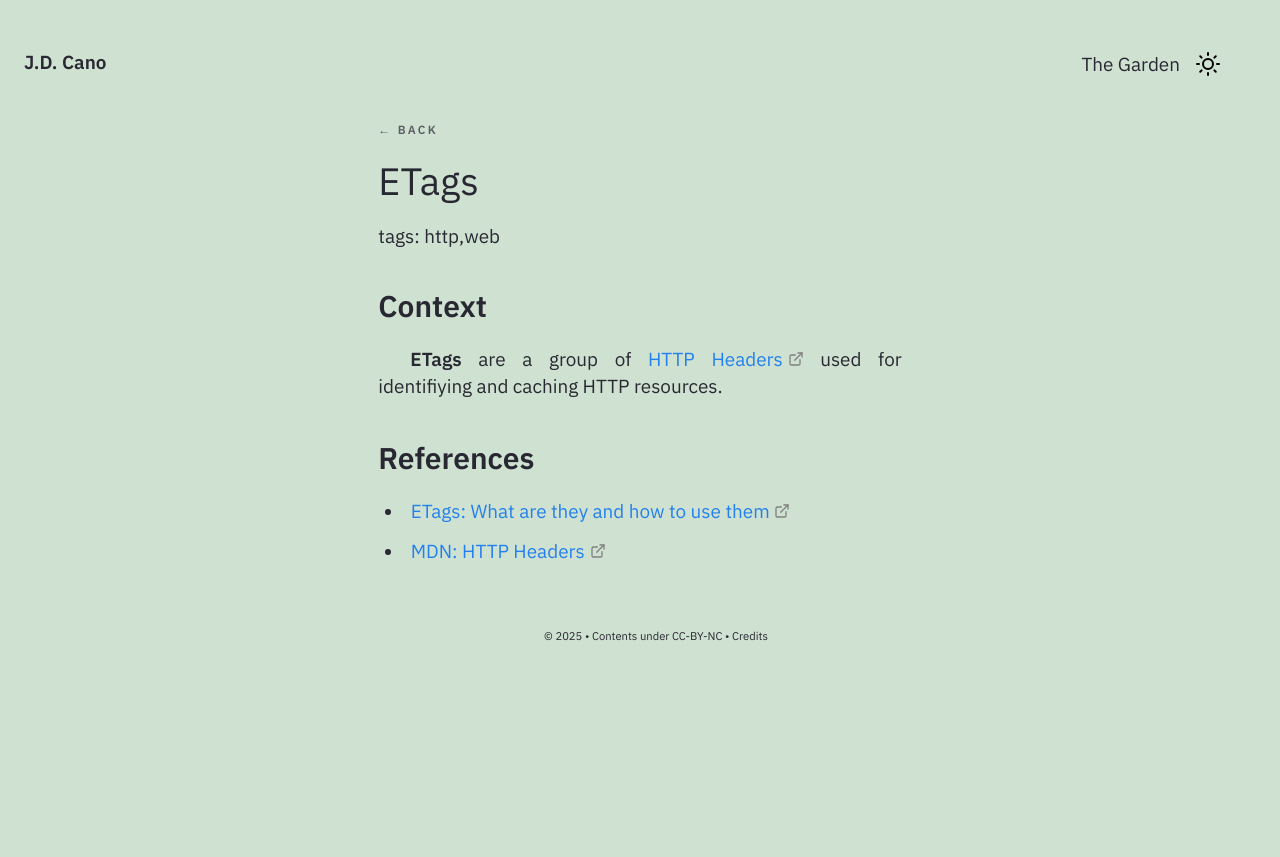
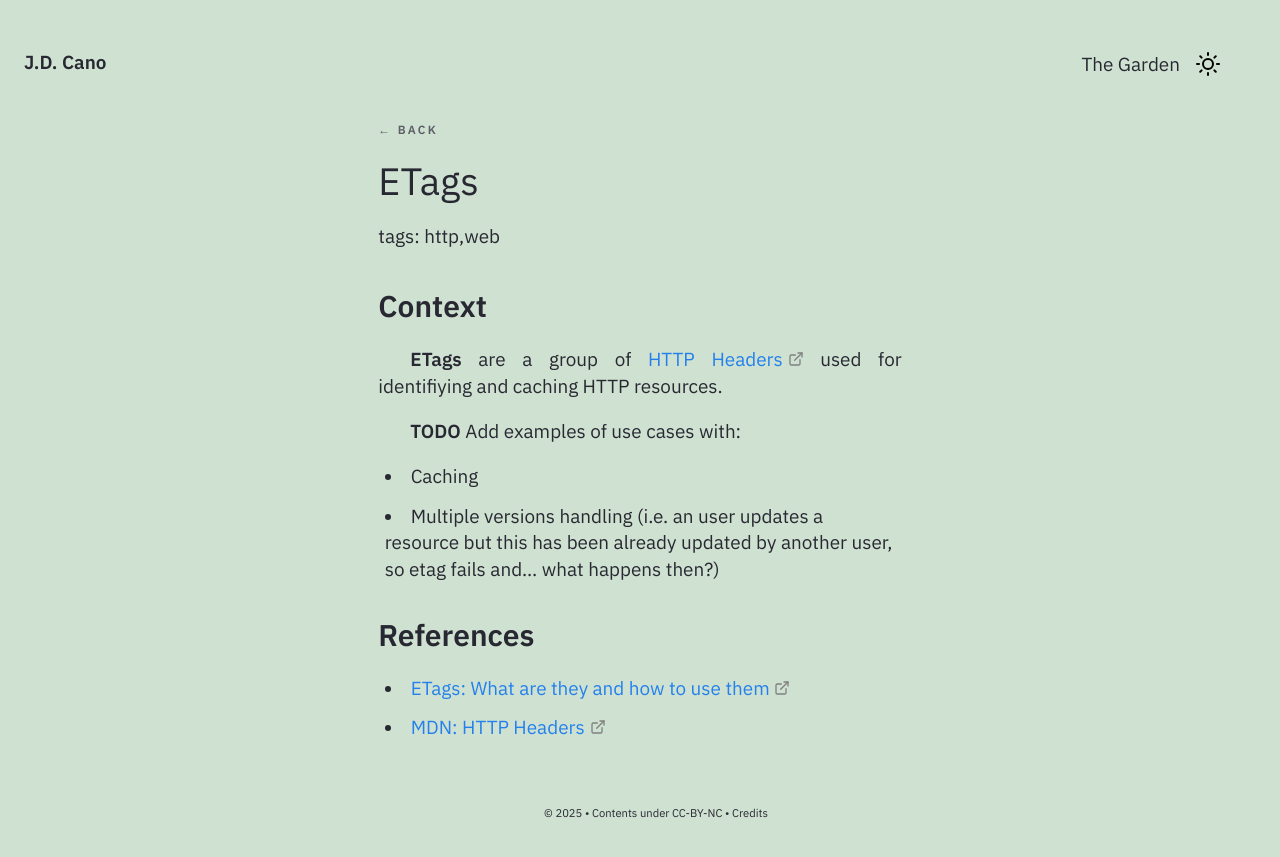
Before and after one commit to Gorzas/gorzas.github.io, a Jekyll site: the page built from _notes/Public/tech/HTTP/ETags.md, in a window 1280 px wide. Shown: the top 857 px of the page. Built offline with Jekyll 4.4.1, drawn with Linux system fonts in a browser that asks for light colours.

Commit message:
Update ETags.md with new date and TODO items
Updated the 'updated' date and added a TODO for examples.

```diff
--- a/_notes/Public/tech/HTTP/ETags.md
+++ b/_notes/Public/tech/HTTP/ETags.md
@@ -12,6 +12,10 @@ growth: seedlings
 
 **ETags** are a group of [HTTP Headers](https://developer.mozilla.org/en-US/docs/Web/HTTP/Reference/Headers) used for identifiying and caching HTTP resources.
 
+**TODO** Add examples of use cases with:
+- Caching
+- Multiple versions handling (i.e. an user updates a resource but this has been already updated by another user, so etag fails and... what happens then?)
+
 ## References
 
 - [ETags: What are they and how to use them](https://www.fastly.com/blog/etags-what-they-are-and-how-to-use-them)
```
Also changed, not shown: other parts of _notes/Public/tech/HTTP/ETags.md (+1 -1 lines).
